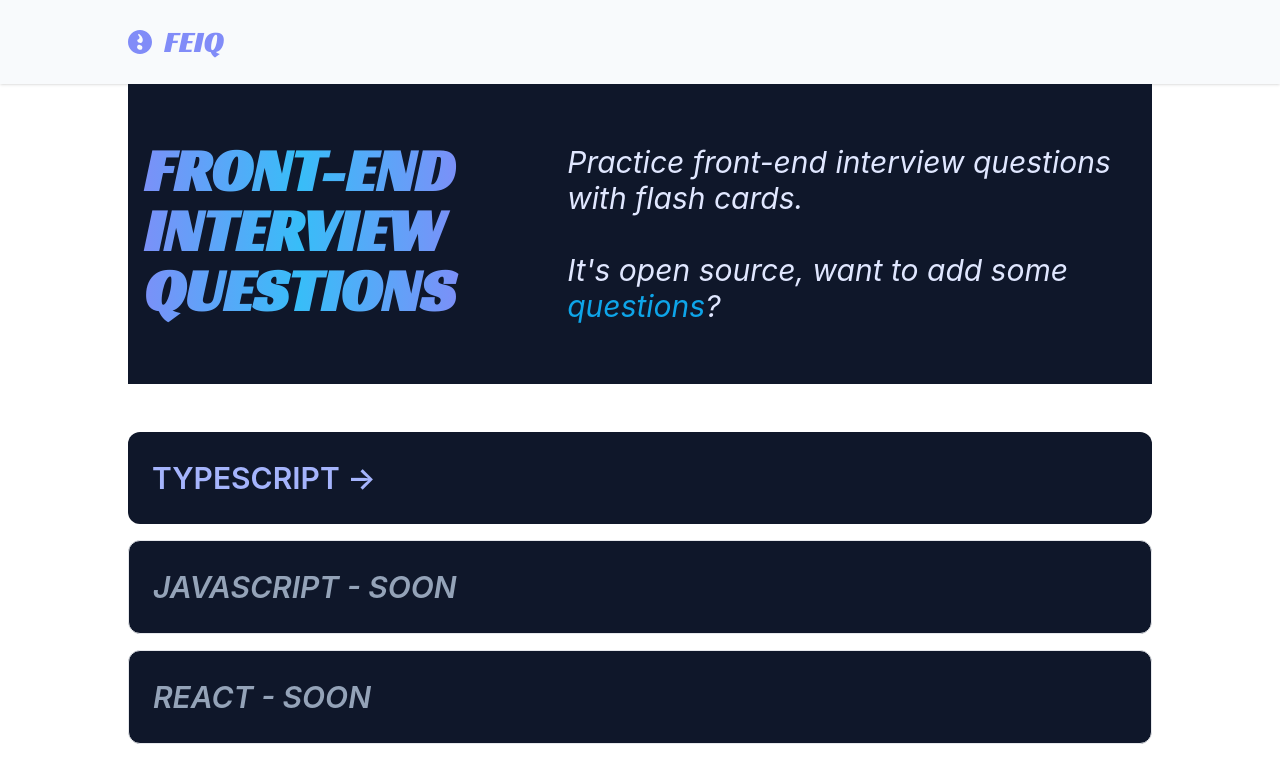
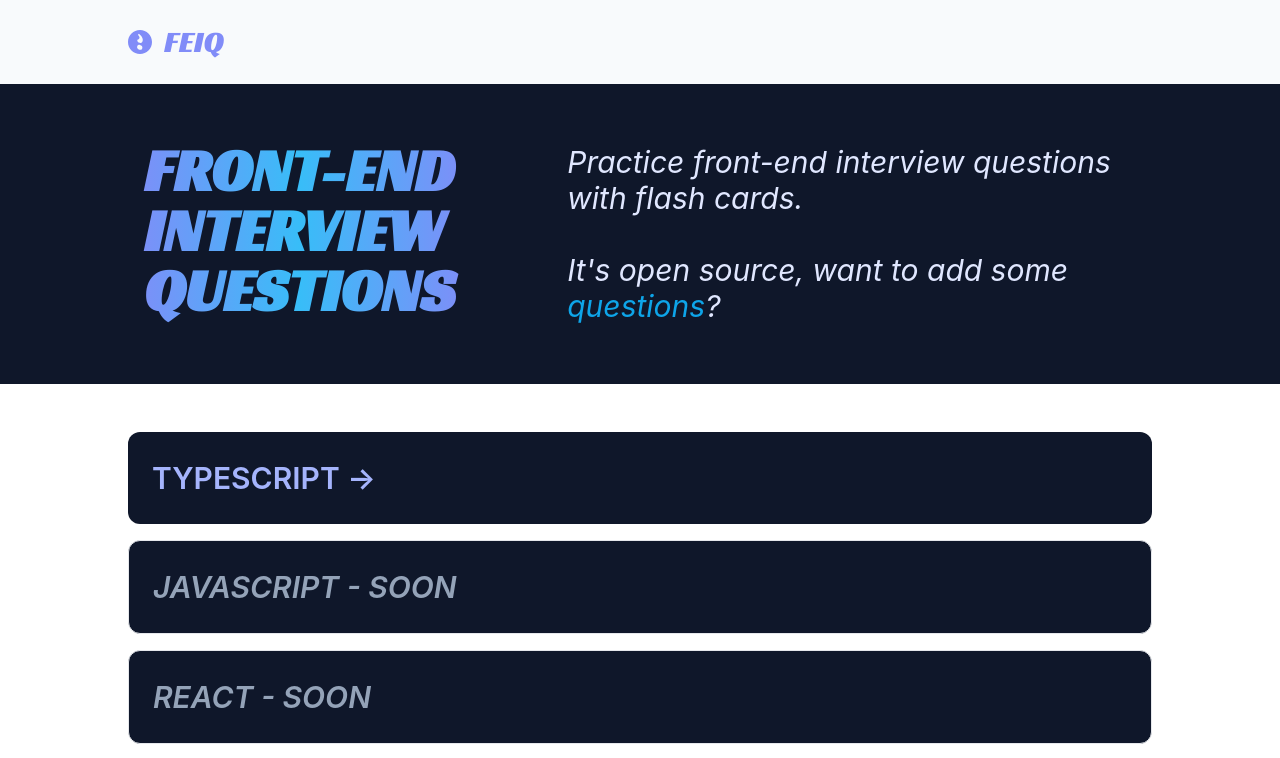
Before and after one commit to arturcarvalho/feiq, a Next.js app: page / in a window 1280 px wide. Shown: the top 758 px of the page. Built offline with nearby package versions, Linux system fonts and the light colour scheme.

Commit message:
Make hero part full screen on big screens

```diff
--- a/layouts/Layout.tsx
+++ b/layouts/Layout.tsx
@@ -19,7 +19,7 @@
       />
 
       <Header />
-      <main className="flex-1 ">{children}</main>
+      <main className="flex-1 w-full">{children}</main>
       <Footer />
     </div>
   );
--- a/pages/index.tsx
+++ b/pages/index.tsx
@@ -33,7 +33,7 @@
     <div className="flex flex-col">
       <main className="flex flex-1 flex-col">
         <div className="bg-slate-900">
-          <div className="flex lg:w-[1024px] w-full mx-auto my-12">
+          <div className="flex lg:w-[1024px] mx-auto my-12">
             <h1 className="px-4 text-left font-title uppercase leading-12 font-black text-6xl text-transparent bg-clip-text bg-gradient-to-r from-indigo-400 via-sky-400 to-indigo-400">
               Front-End <br />
               Interview
```
